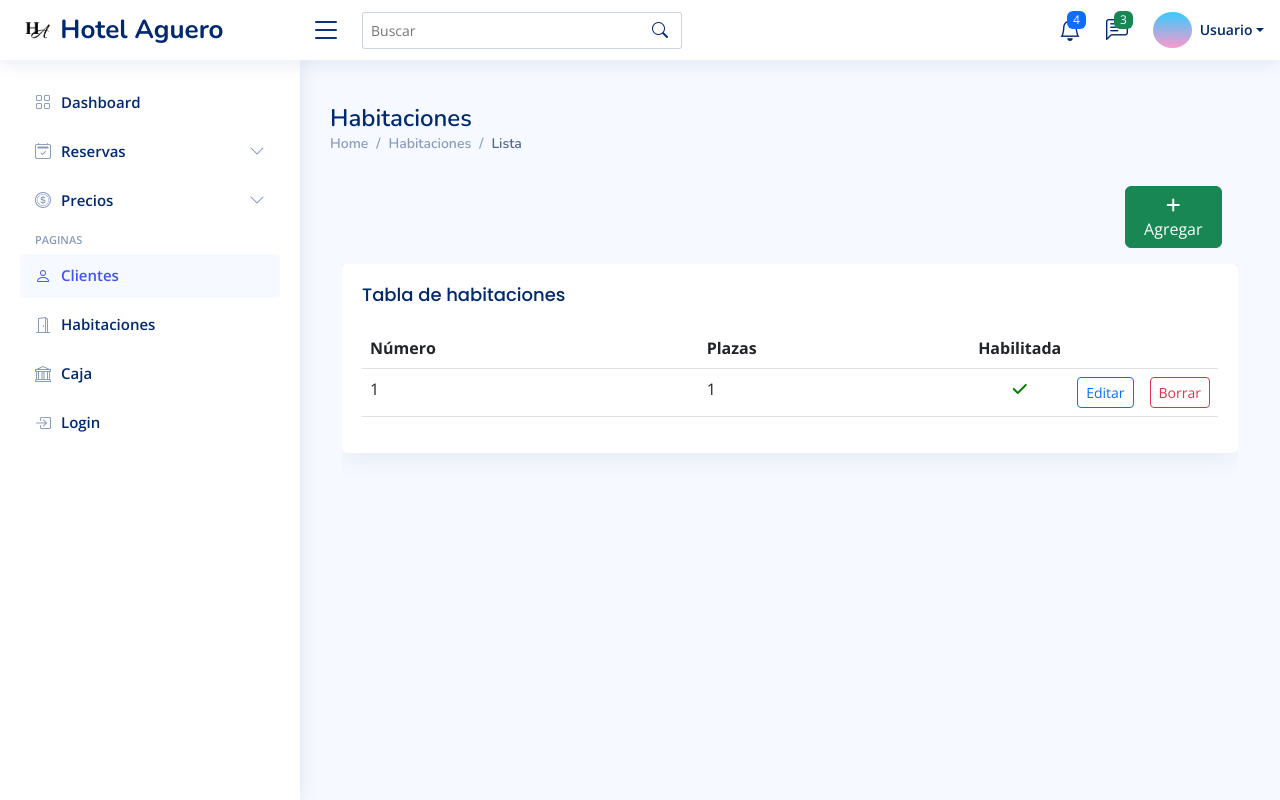
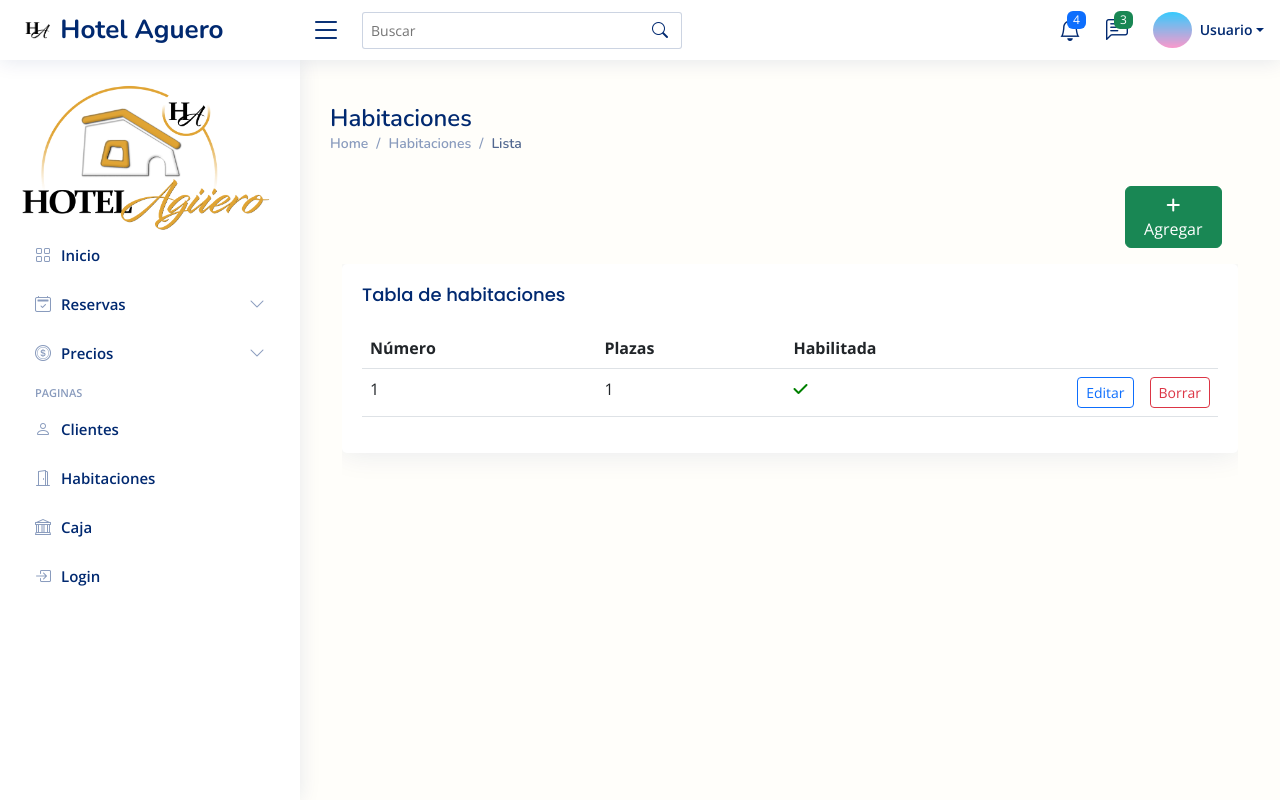
Before and after one commit to aileniacoi/HotelAguero, a Django app: page /habitaciones/ in a window 1280 px wide. Run offline with Django 4.2, Linux system fonts and the light colour scheme; tables that the repository leaves empty hold one stand-in row (values such as "Sample post"); some libraries are stand-ins or nearby versions.

Commit message:
Se agrego logo y cambios de colores

```diff
--- a/Hotel/static/Hotel/assets/css/style.css
+++ b/Hotel/static/Hotel/assets/css/style.css
@@ -14,7 +14,7 @@
 
 body {
   font-family: "Open Sans", sans-serif;
-  background: #f6f9ff;
+  background: #FFFEFA;
   color: #444444;
 }
 
--- a/templates/base.html
+++ b/templates/base.html
@@ -345,10 +345,12 @@
 
     <ul class="sidebar-nav" id="sidebar-nav">
 
+      <img style="width: 250px;" src="{% static 'Hotel/logo-ha2.png' %}">
+
       <li class="nav-item">
         <a class="nav-link collapsed" href="/index">
           <i class="bi bi-grid"></i>
-          <span>Dashboard</span>
+          <span>Inicio</span>
         </a>
       </li><!-- End Dashboard Nav -->
 
@@ -392,7 +394,7 @@
       <li class="nav-heading">Paginas</li>
 
       <li class="nav-item">
-        <a class="nav-link " href="/clientes">
+        <a class="nav-link collapsed" href="/clientes">
           <i class="bi bi-person"></i>
           <span>Clientes</span>
         </a>
--- a/templates/listHabitaciones.html
+++ b/templates/listHabitaciones.html
@@ -58,7 +58,7 @@
         <tr>
             <td class="pointer" onclick="ViewItem({{ hab.pk }})">{{ hab.numero }}</td>
             <td class="pointer" onclick="ViewItem({{ hab.pk }})">{{ hab.plazas }}</td>
-            <td style="text-align: center; width: 2%;" class="pointer" onclick="ViewItem({{ hab.pk }})">
+            <td class="pointer" onclick="ViewItem({{ hab.pk }})">
                 {% if hab.habilitada %}
                     <i style="color: green;" class="fa-solid fa-check"></i>
                 {% else %}
--- a/templates/listReservas.html
+++ b/templates/listReservas.html
@@ -1,4 +1,5 @@
 {% extends 'base.html' %}
+{% block title %}Reservas{% endblock %}
 {% block content %}
 
 <main id="main" class="main">
```
